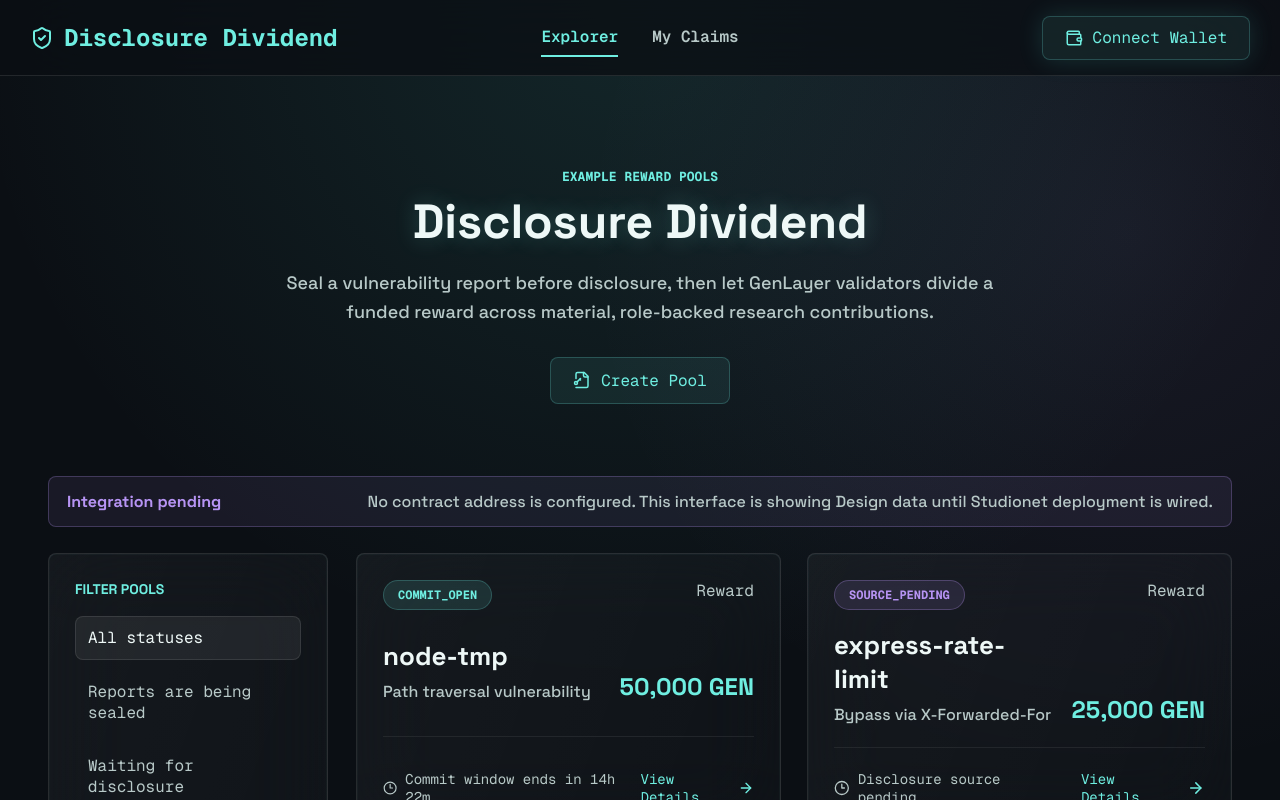
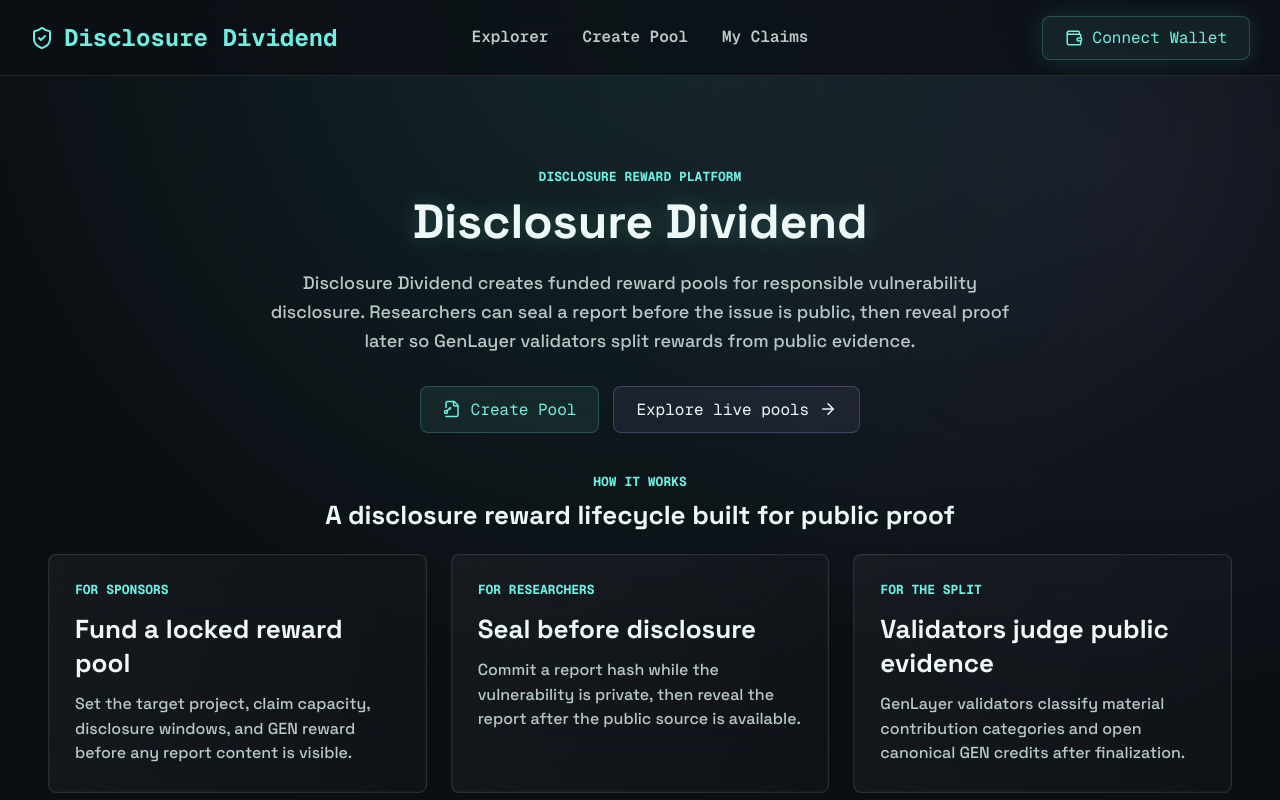
Before and after one commit to duclucky/disclosure-dividend, a React (Vite) app in the folder frontend/: page / in a window 1280 px wide. Shown: the top 800 px of the page. Built offline with nearby package versions, Linux system fonts and the light colour scheme; what genlayer-js would draw is missing.

Commit message:
Add landing page and create pool navigation

```diff
--- a/frontend/src/App.tsx
+++ b/frontend/src/App.tsx
@@ -31,6 +31,7 @@
 } from "./genlayerClient";
 
 type Route =
+  | { name: "landing" }
   | { name: "explorer" }
   | { name: "pool"; poolId: string }
   | { name: "account" }
@@ -210,10 +211,12 @@
 
 function parseRoute(): Route {
   const hash = window.location.hash.replace(/^#/, "") || "/";
+  if (hash === "/") return { name: "landing" };
+  if (hash === "/explorer") return { name: "explorer" };
   if (hash === "/account") return { name: "account" };
   if (hash === "/create") return { name: "create" };
   if (hash.startsWith("/pools/")) return { name: "pool", poolId: hash.slice("/pools/".length) };
-  return { name: "explorer" };
+  return { name: "landing" };
 }
 
 function useRoute(): Route {
@@ -439,8 +442,11 @@
         <span>Disclosure Dividend</span>
       </a>
       <nav className="topnav" aria-label="Primary navigation">
-        <a className={active === "explorer" || active === "pool" ? "active" : ""} href="#/">
+        <a className={active === "explorer" || active === "pool" ? "active" : ""} href="#/explorer">
           Explorer
+        </a>
+        <a className={active === "create" ? "active" : ""} href="#/create">
+          Create Pool
         </a>
         <a className={active === "account" ? "active" : ""} href="#/account">
           My Claims
@@ -513,7 +519,7 @@
           <span>Active Rewards</span>
         </div>
       </div>
-      <a className={active === "overview" ? "side-link active" : "side-link"} href="#/">
+      <a className={active === "overview" ? "side-link active" : "side-link"} href="#/explorer">
         <LayoutDashboard size={20} aria-hidden="true" />
         Pool Overview
       </a>
@@ -565,6 +571,57 @@
   return null;
 }
 
+function Landing({ wallet }: { wallet: ReturnType<typeof useWallet> }) {
+  return (
+    <>
+      <Header active="landing" wallet={wallet} />
+      <main className="page landing-page">
+        <section className="hero landing-hero">
+          <p className="eyebrow">Disclosure reward platform</p>
+          <h1>Disclosure Dividend</h1>
+          <p>
+            Disclosure Dividend creates funded reward pools for responsible vulnerability disclosure. Researchers can seal a
+            report before the issue is public, then reveal proof later so GenLayer validators split rewards from public evidence.
+          </p>
+          <div className="landing-actions">
+            <button className="secondary-cta" type="button" onClick={() => goto("/create")}>
+              <FileKey2 size={18} aria-hidden="true" />
+              Create Pool
+            </button>
+            <a className="secondary-cta quiet" href="#/explorer">
+              Explore live pools <ArrowRight size={18} aria-hidden="true" />
+            </a>
+          </div>
+        </section>
+        <section className="landing-explain" aria-labelledby="how-it-works-title">
+          <div className="section-heading">
+            <p className="eyebrow">How it works</p>
+            <h2 id="how-it-works-title">A disclosure reward lifecycle built for public proof</h2>
+          </div>
+          <div className="landing-explain-grid">
+            <article className="glass explain-card">
+              <p className="eyebrow">For sponsors</p>
+              <h2>Fund a locked reward pool</h2>
+              <p>Set the target project, claim capacity, disclosure windows, and GEN reward before any report content is visible.</p>
+            </article>
+            <article className="glass explain-card">
+              <p className="eyebrow">For researchers</p>
+              <h2>Seal before disclosure</h2>
+              <p>Commit a report hash while the vulnerability is private, then reveal the report after the public source is available.</p>
+            </article>
+            <article className="glass explain-card">
+              <p className="eyebrow">For the split</p>
+              <h2>Validators judge public evidence</h2>
+              <p>GenLayer validators classify material contribution categories and open canonical GEN credits after finalization.</p>
+            </article>
+          </div>
+        </section>
+      </main>
+      <Footer live={Boolean(configuredContractAddress)} />
+    </>
+  );
+}
+
 function Explorer({ wallet, poolState }: { wallet: ReturnType<typeof useWallet>; poolState: ReturnType<typeof usePools> }) {
   const [statusFilter, setStatusFilter] = useState<PoolFilter>("ALL");
   const visiblePools = statusFilter === "ALL" ? poolState.pools : poolState.pools.filter((pool) => pool.status === statusFilter);
@@ -574,17 +631,10 @@
     <>
       <Header active="explorer" wallet={wallet} />
       <main className="page explorer">
-        <section className="hero">
-          <p className="eyebrow">{configuredContractAddress ? "Live reward pools" : "Example reward pools"}</p>
-          <h1>Disclosure Dividend</h1>
-          <p>
-            Seal a vulnerability report before disclosure, then let GenLayer validators divide a funded reward across material,
-            role-backed research contributions.
-          </p>
-          <button className="secondary-cta" type="button" onClick={() => goto("/create")}>
-            <FileKey2 size={18} aria-hidden="true" />
-            Create Pool
-          </button>
+        <section className="workspace-head">
+          <p className="eyebrow">{configuredContractAddress ? "Canonical contract view" : "Example reward pools"}</p>
+          <h1>Live Reward Pools</h1>
+          <p className="intro">Browse pools by lifecycle status and open a pool to seal, reveal, or follow reward finalization.</p>
         </section>
         <IntegrationNotice loading={poolState.loading} error={poolState.error || wallet.error} live={poolState.live} />
         <section className="content-grid" aria-label="Pool explorer">
@@ -1150,6 +1200,7 @@
   const route = useRoute();
   const wallet = useWallet();
   const poolState = usePools();
+  if (route.name === "landing") return <Landing wallet={wallet} />;
   if (route.name === "pool") return <PoolWorkspace poolId={route.poolId} wallet={wallet} poolState={poolState} />;
   if (route.name === "account") return <Account wallet={wallet} poolState={poolState} />;
   if (route.name === "create") return <CreatePool wallet={wallet} onCreated={poolState.refresh} />;
--- a/frontend/src/index.css
+++ b/frontend/src/index.css
@@ -348,6 +348,61 @@
   margin-top: 30px;
 }
 
+.landing-hero {
+  margin-bottom: 40px;
+}
+
+.landing-actions {
+  display: flex;
+  justify-content: center;
+  gap: 14px;
+  flex-wrap: wrap;
+  margin-top: 30px;
+}
+
+.landing-actions .secondary-cta {
+  margin-top: 0;
+}
+
+.secondary-cta.quiet {
+  color: var(--text);
+  background: rgba(183, 148, 244, 0.08);
+  border-color: rgba(183, 148, 244, 0.26);
+}
+
+.landing-explain {
+  display: grid;
+  gap: 22px;
+}
+
+.section-heading {
+  text-align: center;
+}
+
+.section-heading h2 {
+  max-width: 780px;
+  margin: 8px auto 0;
+}
+
+.landing-explain-grid {
+  display: grid;
+  grid-template-columns: repeat(3, minmax(0, 1fr));
+  gap: 24px;
+}
+
+.explain-card {
+  min-height: 230px;
+}
+
+.explain-card h2 {
+  margin: 14px 0 12px;
+}
+
+.explain-card p:not(.eyebrow) {
+  color: var(--muted);
+  line-height: 1.55;
+}
+
 .eyebrow {
   color: var(--primary);
   font-size: 13px;
@@ -402,7 +457,8 @@
 .claim-card,
 .credit-card,
 .form-card,
-.summary-card {
+.summary-card,
+.explain-card {
   padding: 26px;
 }
 
@@ -811,6 +867,7 @@
   }
 
   .content-grid,
+  .landing-explain-grid,
   .pool-grid,
   .workspace-grid,
   .account-grid,
```
Also changed, not shown: 1 other file (tests, documents, lock files or other folders).
